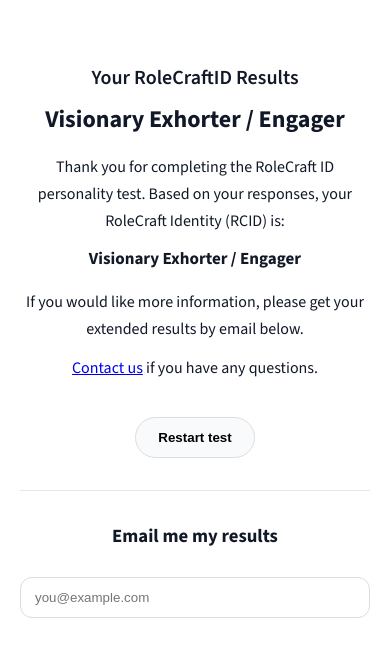
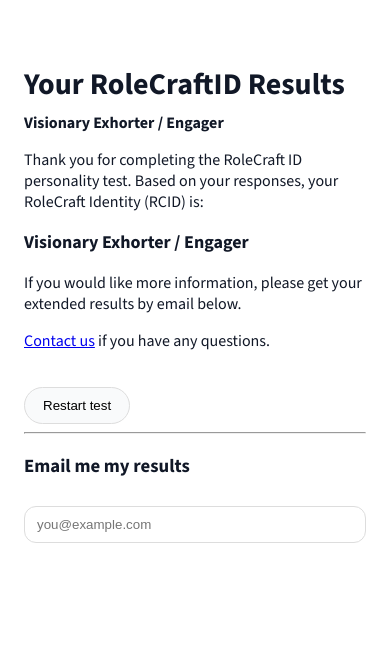
Before and after one commit to Drbojack/rolecratid.github.io, a plain HTML site: page index.html in a window 390 px wide. Drawn offline with nearby package versions, Linux system fonts and the light colour scheme.

Commit message:
Add files via upload

```diff
--- a/index.html
+++ b/index.html
@@ -12,41 +12,37 @@
 
   <section id="resultsPage">
     <div class="results-inner">
-
       <div class="results-layout">
 
-        <!-- IMAGE COLUMN -->
         <div class="results-left">
           <div class="results-visual">
-            <!-- JS injects image -->
+            <!-- image injected by JS -->
           </div>
         </div>
 
-        <!-- TEXT COLUMN -->
         <div class="results-right">
-          <h1 class="role-title">Your RoleCraftID Results</h1>
+          <h2>Your RoleCraftID Results</h2>
 
-          <h2 class="role-headline">
+          <div class="results-headline">
             Visionary Exhorter / Engager
-          </h2>
+          </div>
 
-          <p class="role-lead">
+          <p>
             Thank you for completing the RoleCraft ID personality test.
             Based on your responses, your RoleCraft Identity (RCID) is:
           </p>
 
-          <p class="role-rcid">
+          <p class="results-rcid">
             <strong>Visionary Exhorter / Engager</strong>
           </p>
 
-          <p class="role-lead">
+          <p>
             If you would like more information, please get your extended
             results by email below.
           </p>
 
-          <p class="role-lead">
-            <a href="https://www.rolecraftid.com/contact">Contact us</a>
-            if you have any questions.
+          <p>
+            <a href="#">Contact us</a> if you have any questions.
           </p>
 
           <button class="btn">Restart test</button>
--- a/style.css
+++ b/style.css
@@ -6,16 +6,13 @@ body {
   margin: 0;
   font-family: "Source Sans 3", system-ui, sans-serif;
   color: #111827;
-  background: #fff;
 }
 
 .container {
-  max-width: 1180px;
+  max-width: 1100px;
   margin: 0 auto;
-  padding: 48px 32px;
+  padding: 40px 24px;
 }
-
-/* ===== RESULTS LAYOUT ===== */
 
 .results-inner {
   padding: 0;
@@ -23,12 +20,10 @@ body {
 
 .results-layout {
   display: grid;
-  grid-template-columns: 360px minmax(0, 1fr);
-  gap: 72px;
+  grid-template-columns: 260px minmax(0, 1fr);
+  gap: 48px;
   align-items: flex-start;
 }
-
-/* IMAGE */
 
 .results-left {
   display: flex;
@@ -37,111 +32,54 @@ body {
 
 .results-visual {
   width: 100%;
-  max-width: 320px;
+  max-width: 260px;
 }
 
 .results-visual img {
   width: 100%;
   height: auto;
   display: block;
+  border-radius: 16px;
 }
 
-/* TEXT */
-
-.results-right {
-  max-width: 720px;
+.results-right h2 {
+  margin: 0 0 8px;
+  font-size: 30px;
 }
 
-.role-title {
-  font-size: 22px;
-  font-weight: 600;
-  margin: 0 0 12px;
+.results-headline {
+  font-weight: 700;
+  margin-bottom: 12px;
 }
 
-.role-headline {
-  font-size: 28px;
-  font-weight: 700;
-  margin: 0 0 18px;
+.results-rcid {
+  font-size: 18px;
 }
 
-.role-lead {
-  line-height: 1.7;
-  margin: 12px 0;
-}
-
-.role-rcid {
-  font-size: 18px;
-  margin: 8px 0 18px;
-}
-
-/* UI */
-
 .btn {
-  margin-top: 24px;
-  padding: 12px 22px;
+  margin-top: 20px;
+  padding: 10px 18px;
   border-radius: 999px;
   border: 1px solid #ddd;
   background: #f9fafb;
   cursor: pointer;
-  font-weight: 600;
 }
 
 .input {
   width: 100%;
-  padding: 12px 14px;
+  padding: 10px 12px;
   margin-top: 10px;
   border-radius: 12px;
   border: 1px solid #ddd;
 }
 
-hr {
-  margin: 32px 0;
-  border: none;
-  border-top: 1px solid #e5e7eb;
-}
-
-/* ===== MOBILE: B STYLE ===== */
-
 @media (max-width: 900px) {
-
-  .container {
-    padding: 32px 20px;
-  }
-
   .results-layout {
     grid-template-columns: 1fr;
-    gap: 32px;
-    text-align: center;
-  }
-
-  .results-left {
-    justify-content: center;
+    gap: 24px;
   }
 
   .results-visual {
-    max-width: 240px;
-    margin: 0 auto;
-  }
-
-  .results-right {
-    max-width: 100%;
-  }
-
-  .role-title {
-    font-size: 20px;
-  }
-
-  .role-headline {
-    font-size: 24px;
-  }
-
-  .role-lead {
-    margin-left: auto;
-    margin-right: auto;
-    max-width: 560px;
-  }
-
-  .role-rcid {
-    font-size: 17px;
+    max-width: 220px;
   }
 }
```
